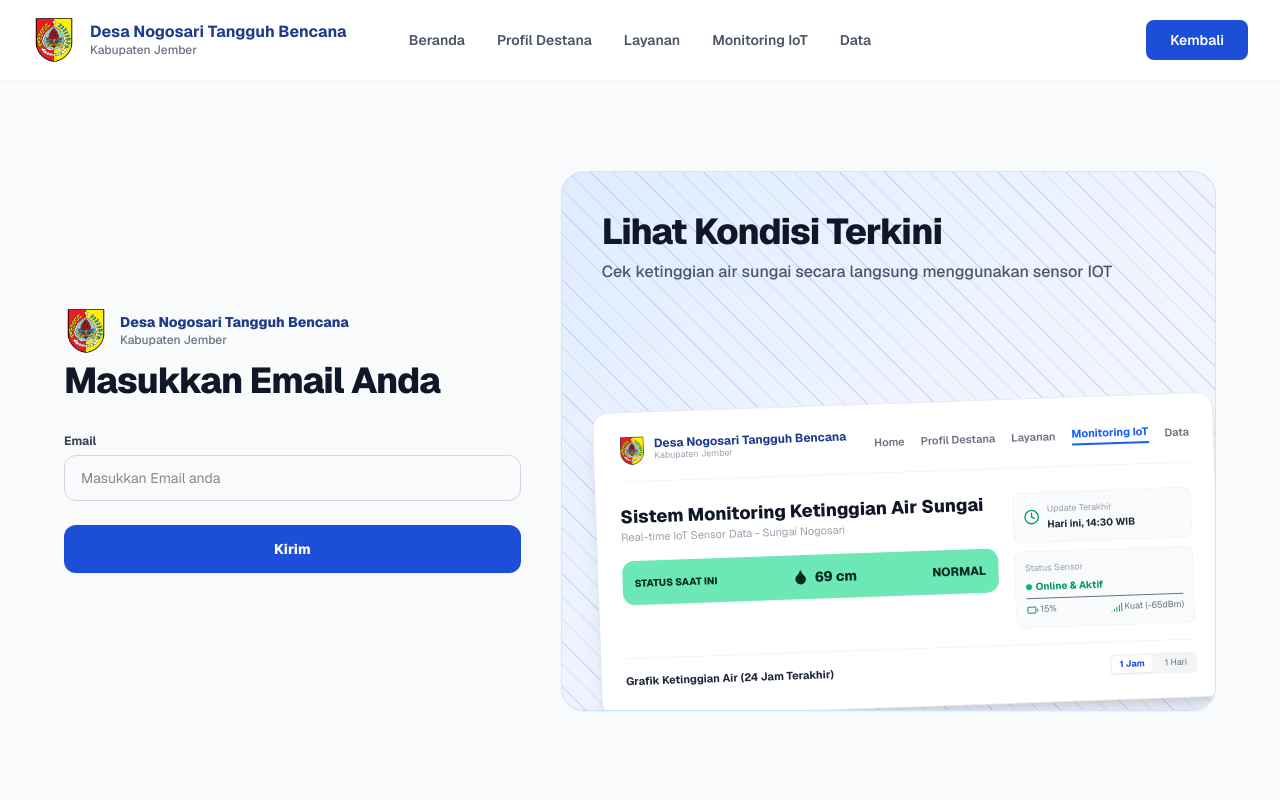
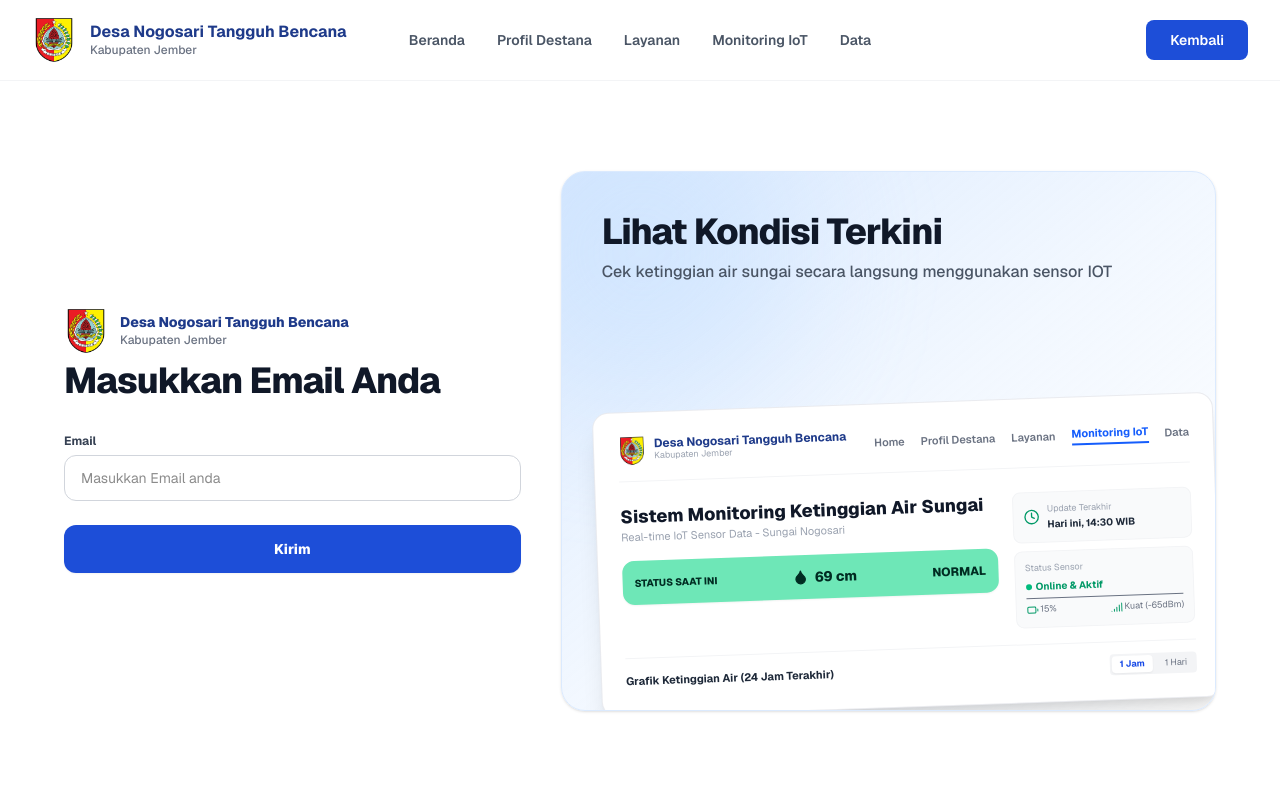
Before and after one commit to 1LH4MDC/Nogosari-FE, a Next.js app: page /forgot-password in a window 1280 px wide. Shown: the top 800 px of the page. Built offline with nearby package versions, Linux system fonts and the light colour scheme.

Commit message:
fix: update AuthLayout blue-to-white gradient design and clean up ESLint warnings

```diff
--- a/app/forgot-password/verify/page.tsx
+++ b/app/forgot-password/verify/page.tsx
@@ -11,8 +11,12 @@ export default function OtpVerifyPage() {
 
   const handleSubmit = (e: React.FormEvent) => {
     e.preventDefault();
-    // Redirect to Reset Password step
-    router.push('/forgot-password/reset');
+    if (otpCode) {
+      // Redirect to Reset Password step
+      router.push('/forgot-password/reset');
+    } else {
+      router.push('/forgot-password/reset');
+    }
   };
 
   return (
--- a/app/login/page.tsx
+++ b/app/login/page.tsx
@@ -23,8 +23,8 @@ export default function LoginPage() {
     try {
       await loginAdmin(email, password);
       router.push('/monitoring');
-    } catch (err: any) {
-      setErrorMessage(err.message || 'Login gagal');
+    } catch (err: unknown) {
+      setErrorMessage(err instanceof Error ? err.message : 'Login gagal');
     } finally {
       setLoading(false);
     }
--- a/components/layout/AuthLayout.tsx
+++ b/components/layout/AuthLayout.tsx
@@ -19,7 +19,7 @@ export default function AuthLayout({
   showLogoHeader = true,
 }: AuthLayoutProps) {
   return (
-    <div className="bg-[#f8fafc] min-h-[calc(100vh-80px)] flex flex-col justify-center py-10 sm:py-14 px-4 md:px-8">
+    <div className="bg-white min-h-[calc(100vh-80px)] flex flex-col justify-center py-10 sm:py-14 px-4 md:px-8">
       <div className="container mx-auto max-w-6xl">
         <div className="grid grid-cols-1 lg:grid-cols-12 gap-8 lg:gap-10 items-center">
 
@@ -73,16 +73,10 @@ export default function AuthLayout({
               initial={{ opacity: 0, y: 30 }}
               animate={{ opacity: 1, y: 0 }}
               transition={{ duration: 0.7, ease: 'easeOut' }}
-              className="relative rounded-3xl bg-gradient-to-br from-blue-100/90 via-indigo-50/80 to-blue-50/60 p-8 xl:p-10 border border-blue-200/60 shadow-xs overflow-hidden min-h-[540px] flex flex-col justify-between"
+              className="relative rounded-3xl bg-gradient-to-br from-blue-100 via-blue-50/80 to-white p-8 xl:p-10 border border-blue-100 shadow-sm overflow-hidden min-h-[540px] flex flex-col justify-between"
             >
-              {/* Diagonal Line Pattern Background */}
-              <div
-                className="absolute inset-0 opacity-15 pointer-events-none"
-                style={{
-                  backgroundImage:
-                    'repeating-linear-gradient(45deg, #1d4ed8 0, #1d4ed8 1px, transparent 0, transparent 16px)',
-                }}
-              />
+              {/* Subtle Soft Glow Accent */}
+              <div className="absolute -top-20 -left-20 w-80 h-80 bg-blue-200/40 rounded-full blur-3xl pointer-events-none" />
 
               {/* Header Title inside Banner */}
               <div className="relative z-10 space-y-2 mb-6">
--- a/components/pages/LayananPage.tsx
+++ b/components/pages/LayananPage.tsx
@@ -1,9 +1,8 @@
 'use client';
 
 import Link from 'next/link';
-import Image from 'next/image';
 import {
-  CheckCircle2, Download, ExternalLink, Leaf, Home, ShieldAlert, Radio, MapPin
+  CheckCircle2, Download, Leaf, Home, ShieldAlert, Radio, MapPin
 } from 'lucide-react';
 import { motion } from 'framer-motion';
 
--- a/components/pages/ProfilPage.tsx
+++ b/components/pages/ProfilPage.tsx
@@ -1,4 +1,4 @@
-import { History, Target } from 'lucide-react';
+import { History } from 'lucide-react';
 
 export default function ProfilPage() {
   return (
@@ -46,7 +46,7 @@ export default function ProfilPage() {
             <div className="rounded-2xl bg-[#1d4ed8] p-8 text-white shadow-sm">
               <h2 className="text-xl font-bold mb-4">Visi Destana</h2>
               <p className="text-blue-100 text-sm sm:text-base leading-relaxed italic">
-                "Terwujudnya Desa Nogosari yang Mandiri, Sejahtera, dan Berkelanjutan melalui Harmoni Alam dan Teknologi."
+                &quot;Terwujudnya Desa Nogosari yang Mandiri, Sejahtera, dan Berkelanjutan melalui Harmoni Alam dan Teknologi.&quot;
               </p>
             </div>
 
```
